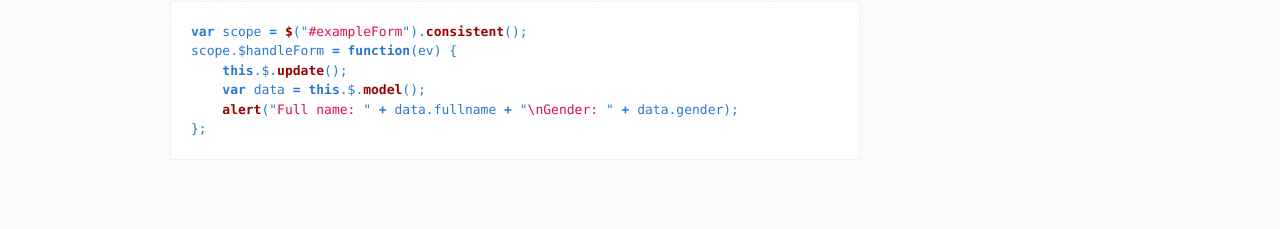
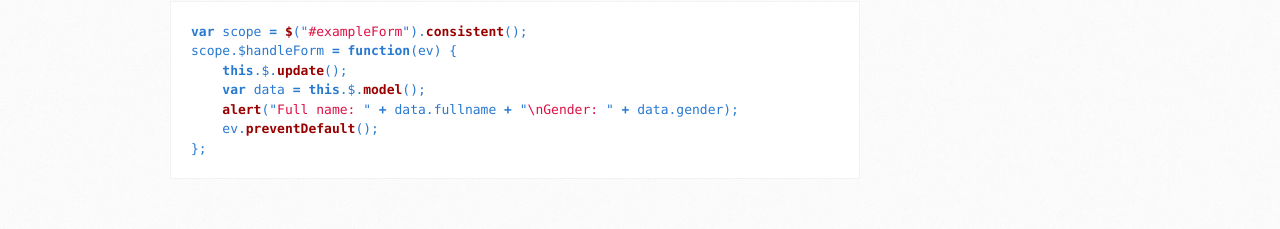
Before and after one commit to karlvr/consistent.js, a Jekyll site: the page built from index.md, in a window 1280 px wide. Shown: the part 1267-1496 px from the top of the page. Built offline with Jekyll 4.4.1, drawn with Linux system fonts in a browser that asks for light colours; Markdown is read by kramdown in place of the engine named in the settings.

Commit message:
Fix example

````diff
--- a/index.md
+++ b/index.md
@@ -46,6 +46,7 @@ scope.$handleForm = function(ev) {
     this.$.update();
     var data = this.$.model();
     alert("Full name: " + data.fullname + "\nGender: " + data.gender);
+    ev.preventDefault();
 };
 </script>
 
@@ -65,5 +66,6 @@ scope.$handleForm = function(ev) {
     this.$.update();
     var data = this.$.model();
     alert("Full name: " + data.fullname + "\nGender: " + data.gender);
+    ev.preventDefault();
 };
 ```
````
